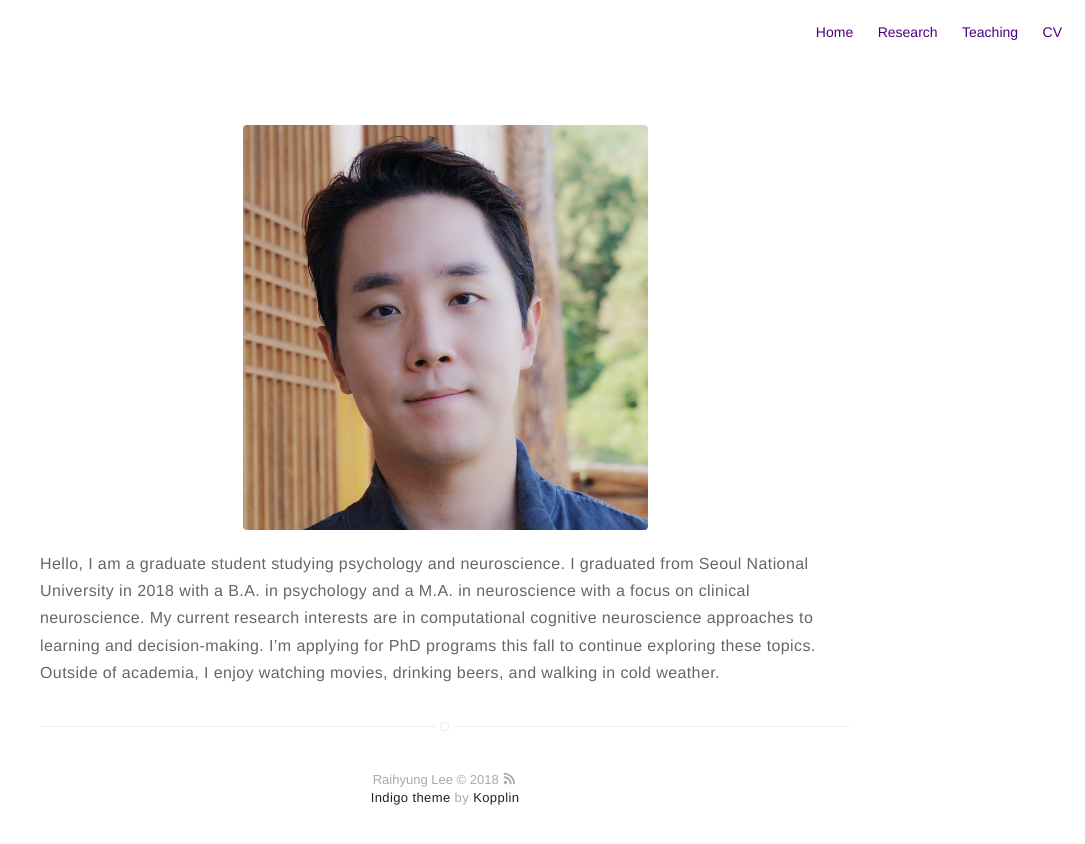
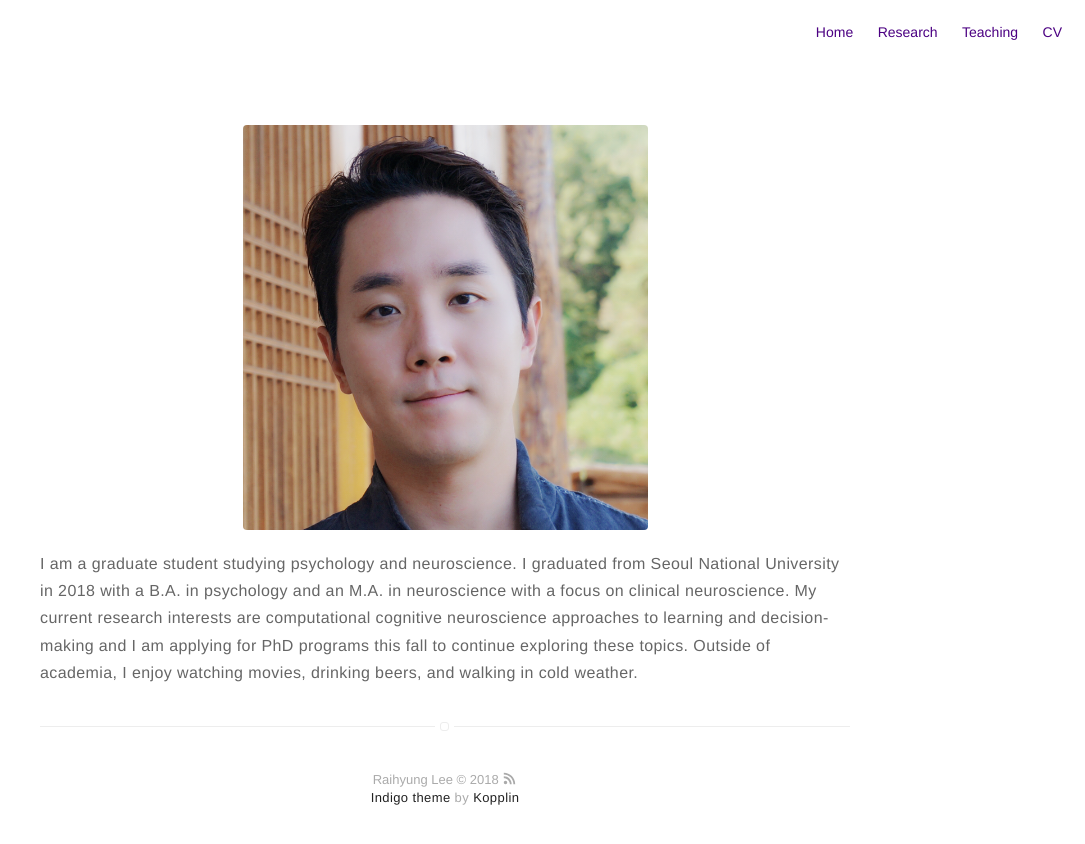
Before and after one commit to RaihyungLee/RaihyungLee.github.io, a Jekyll site: the page built from about.md, in a window 1280 px wide. Shown: the top 844 px of the page, without its empty margins (195-1280 px from the left). Built offline with Jekyll 4.4.1, drawn with Linux system fonts in a browser that asks for light colours.

Commit message:
Update about.md

```diff
--- a/about.md
+++ b/about.md
@@ -4,4 +4,4 @@ layout: page
 ---
 ![Profile Image]({{ site.url }}/{{ site.picture }})
 
-Hello, I am a graduate student studying psychology and neuroscience. I graduated from Seoul National University in 2018 with a B.A. in psychology and a M.A. in neuroscience with a focus on clinical neuroscience. My current research interests are in computational cognitive neuroscience approaches to learning and decision-making. I’m applying for PhD programs this fall to continue exploring these topics. Outside of academia, I enjoy watching movies, drinking beers, and walking in cold weather.
+I am a graduate student studying psychology and neuroscience. I graduated from Seoul National University in 2018 with a B.A. in psychology and an M.A. in neuroscience with a focus on clinical neuroscience. My current research interests are computational cognitive neuroscience approaches to learning and decision-making and I am applying for PhD programs this fall to continue exploring these topics. Outside of academia, I enjoy watching movies, drinking beers, and walking in cold weather.
```
